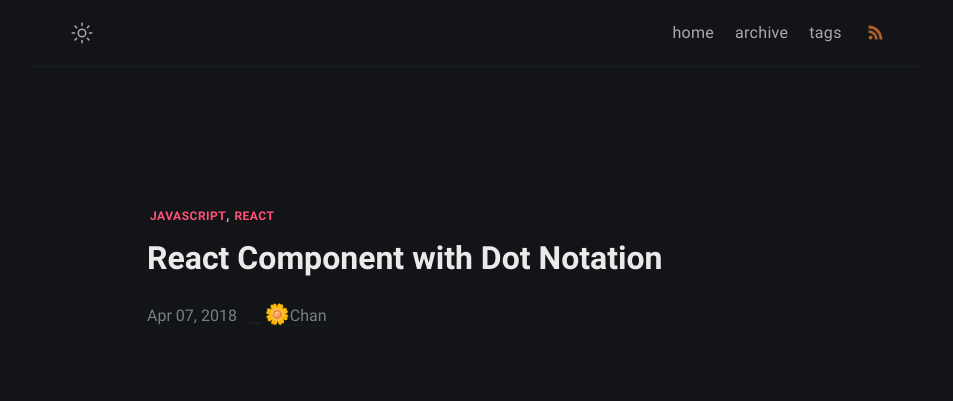
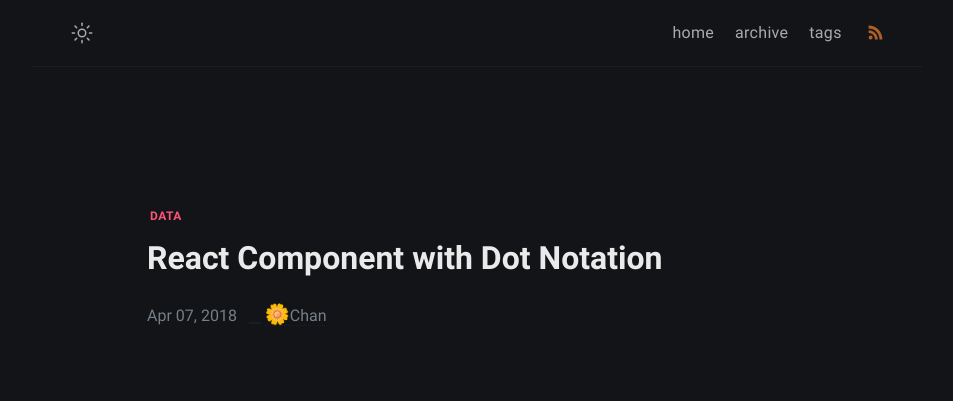
Before and after one commit to iwdstry/yeieje, a Jekyll site: the page built from _posts/react-component-with-dot-notation/2018-04-07-react-component-with-dot-notation.md, in a window 1280 px wide and 900 px high. Shown: the top 401 px of the window, without its empty margins (163-1116 px from the left). Built offline with Jekyll 4.4.1, drawn with Linux system fonts in a browser that asks for light colours; comment, search, counter and statistics services are not loaded.

Commit message:
Create 2018-04-07-react-component-with-dot-notation.md

```diff
--- a/_posts/react-component-with-dot-notation/2018-04-07-react-component-with-dot-notation.md
+++ b/_posts/react-component-with-dot-notation/2018-04-07-react-component-with-dot-notation.md
@@ -1,7 +1,7 @@
 ---
 title: React Component with Dot Notation
 date: 2018-04-07 23:04:00 +07:00
-tags: [javascript, react]
+tags: [data]
 description: Learn how to define a React component that is accessible through the dot notation. A common component pattern to show a parent-child relation.
 ---
 
```
